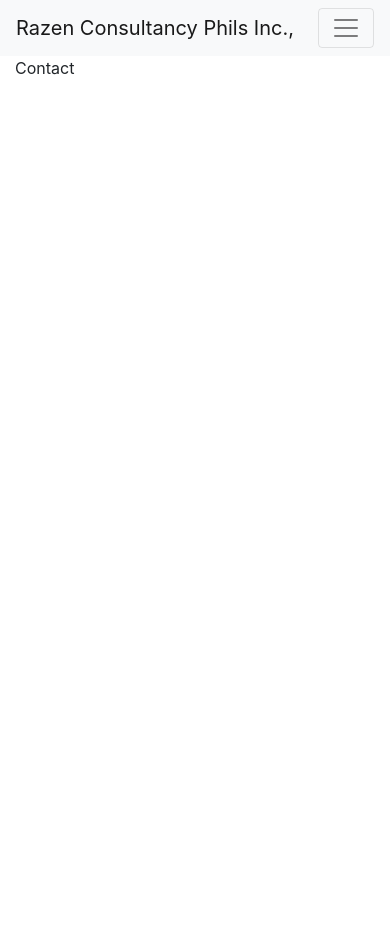
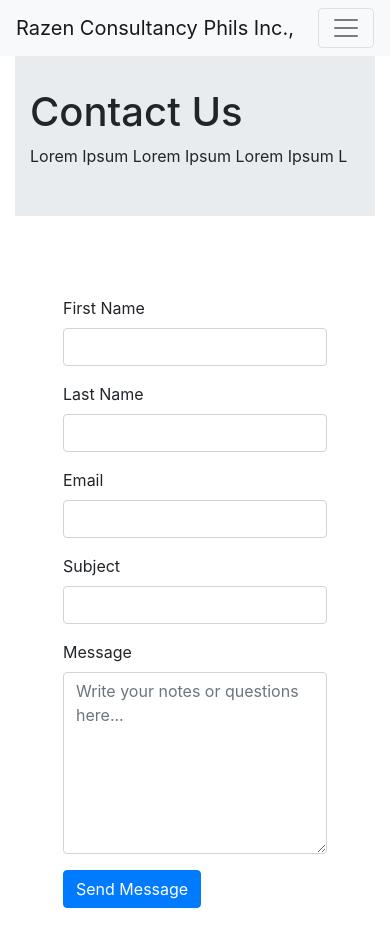
Before and after one commit to stephenbowie/rayzen, a React (Create React App) app: page /contact in a window 390 px wide. Shown: the top 946 px of the page. Before the commit the page ends 844 px from the top, so only its background shows below. Built offline with nearby package versions, Linux system fonts and the light colour scheme.

Commit message:
contact us abt us

```diff
--- a/src/App.js
+++ b/src/App.js
@@ -1,3 +1,4 @@
+
 import React, { Component } from "react";
 import "./App.css";
 import { BrowserRouter as Router, Route } from "react-router-dom";
@@ -6,6 +7,8 @@ import Contact from "../src/components/Contact";
 import Home from "../src/components/Home";
 import Transaction from "../../rayzen/src/components/Transaction";
 import { Header } from "../src/components/custombootstrapcomponents/Header";
+import About from "./components/About";
+
 
 class App extends Component {
   render() {
@@ -25,8 +28,10 @@ class App extends Component {
             <Route exact path="/" component={Home} />
             <Route exact path="/contact" component={Contact} />
             <Route exact path="/transaction" component={Transaction} />
+            <Route exact path="/about" component={About} />
           </Container>
         </Router>
+
       </div>
     );
   }
--- /dev/null
+++ b/src/components/About.css
@@ -0,0 +1,4 @@
+.resize {
+    width:300px;
+    height: auto;
+}
--- /dev/null
+++ b/src/components/About.jsx
@@ -0,0 +1,36 @@
+import React, { Component } from 'react';
+import {Image, Col, Row, Container} from 'react-bootstrap';
+import './About.css';
+import { MyJumbotron } from "./custombootstrapcomponents/MyJumbotron";
+
+export default class About extends Component {
+    render() {
+      return (
+        <div class="site-wrap">
+            <MyJumbotron
+              header="About Us"
+              body="Lorem Ipsum Lorem Ipsum Lorem Ipsum L"
+            />
+            <Container>
+            <Row>
+              <h2>Our Team</h2>
+              <p>Lorem ipsum dolor sit amet, consectetur adipiscing elit, sed do eiusmod tempor incididunt ut labore et dolore magna aliqua. Ut enim ad minim veniam, quis nostrud exercitation ullamco laboris nisi ut aliquip ex ea commodo consequat. Duis aute irure dolor in reprehenderit in voluptate velit esse cillum dolore eu fugiat nulla pariatur. Excepteur sint occaecat cupidatat non proident, sunt in culpa qui officia deserunt mollit anim id est laborum.</p>
+            </Row>
+            <br/>
+            <Row>
+              <Col>
+                <Image src="./assets/asd.jpg" className="roundedCircle resize" />
+                <h2>Zeny Abad</h2>
+                <p>Lorem ipsum dolor sit amet,</p>
+              </Col>
+              <Col>
+                <Image src="./assets/asd.jpg" className="roundedCircle resize" />
+                <h2>Raymund Abad</h2>
+                <p>tatay tatay tatay tatay </p>
+              </Col>
+            </Row>
+            </Container>
+        </div>
+    )
+  }
+}
--- a/src/components/Contact.jsx
+++ b/src/components/Contact.jsx
@@ -1,7 +1,58 @@
 import React, { Component } from "react";
+import { MyJumbotron } from "./custombootstrapcomponents/MyJumbotron";
+
 
 export default class Contact extends Component {
-  render() {
-    return <div class="site-wrap">Contact</div>;
+
+    render() {
+      return (
+        <div class="contact-us">
+          <MyJumbotron
+              header="Contact Us"
+              body="Lorem Ipsum Lorem Ipsum Lorem Ipsum L"
+            />
+          <form action="#" class="p-5 bg-white">
+              <div class="row form-group">
+                <div class="col-md-6 mb-3 mb-md-0">
+                  <label class="text-black" for="fname">First Name</label>
+                  <input type="text" id="fname" class="form-control"/>
+                </div>
+                <div class="col-md-6">
+                  <label class="text-black" for="lname">Last Name</label>
+                  <input type="text" id="lname" class="form-control"/>
+                </div>
+              </div>
+
+              <div class="row form-group">
+                <div class="col-md-12">
+                  <label class="text-black" for="email">Email</label>
+                  <input type="email" id="email" class="form-control"/>
+                </div>
+              </div>
+
+              <div class="row form-group">
+
+                <div class="col-md-12">
+                  <label class="text-black" for="subject">Subject</label>
+                  <input type="subject" id="subject" class="form-control"/>
+                </div>
+              </div>
+
+              <div class="row form-group">
+                <div class="col-md-12">
+                  <label class="text-black" for="message">Message</label>
+                  <textarea name="message" id="message" cols="30" rows="7" class="form-control" placeholder="Write your notes or questions here..."></textarea>
+                </div>
+              </div>
+
+              <div class="row form-group">
+                <div class="col-md-12">
+                  <input type="submit" value="Send Message" class="btn btn-primary btn-md text-white"/>
+                </div>
+              </div>
+            </form>
+        </div>
+      )
+
   }
 }
--- a/src/components/Home.jsx
+++ b/src/components/Home.jsx
@@ -4,6 +4,7 @@ import { MyJumbotron } from "./custombootstrapcomponents/MyJumbotron";
 export default class Home extends Component {
   render() {
     return (
+
       <div class="site-wrap">
         <div className="bodyHeader">
           <MyJumbotron
```
Also changed, not shown: public/assets/asd.jpg (added).
